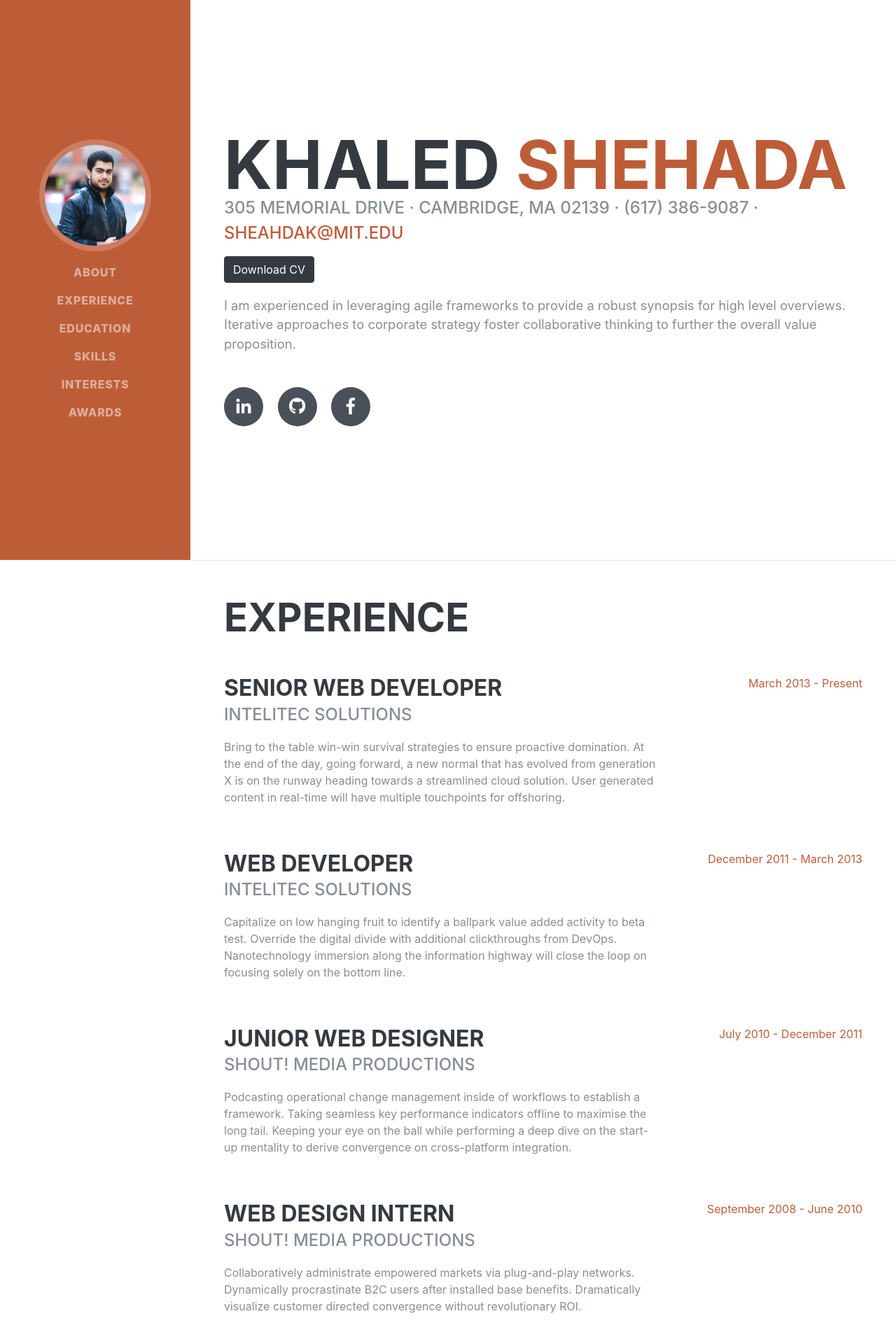
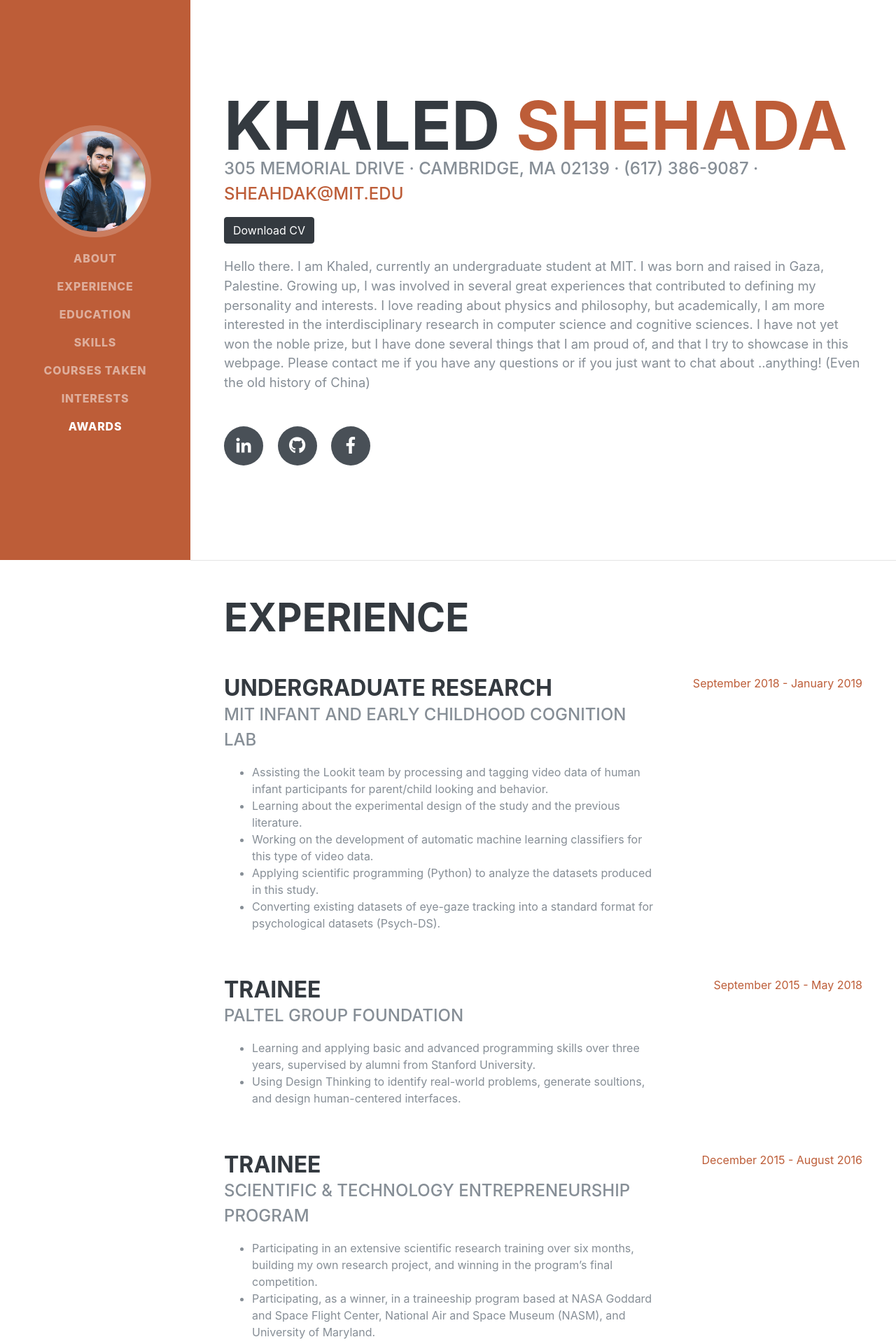
Before and after one commit to shehadak/portfolio, a Flask app: page /home in a window 1280 px wide. Shown: the top 1920 px of the page at 70% size. Run offline with Flask 2, Linux system fonts and the light colour scheme; some libraries are stand-ins or nearby versions; some web fonts are replaced.

Commit message:
modified Experience and added a bunch of stuff

```diff
--- a/static/js/resume.js
+++ b/static/js/resume.js
@@ -1,4 +1,4 @@
-function($) {
+(function($) {
   "use strict"; // Start of use strict
 
   // Smooth scrolling using jQuery easing
--- a/templates/index.html
+++ b/templates/index.html
@@ -76,6 +76,9 @@
             <a class="nav-link js-scroll-trigger" href="#skills">Skills</a>
           </li>
           <li class="nav-item">
+            <a class="nav-link js-scroll-trigger" href="#courses">Courses Taken</a>
+          </li>
+          <li class="nav-item">
             <a class="nav-link js-scroll-trigger" href="#interests">Interests</a>
           </li>
           <li class="nav-item">
@@ -84,7 +87,6 @@
         </ul>
       </div>
     </nav>
-
     <div class="container-fluid p-0">
 
       <section class="resume-section p-3 p-lg-5 d-flex d-column" id="about">
@@ -96,7 +98,7 @@
             <a href="mailto:sheahdak@mit.edu">sheahdak@mit.edu</a>
           </div>
           <div><a href="../static/pdf/cv.pdf" target="_blank"><button type="button" class="btn btn-dark" style="margin-top: -55px">Download CV</button></a></div>
-          <p class="lead mb-5">I am experienced in leveraging agile frameworks to provide a robust synopsis for high level overviews. Iterative approaches to corporate strategy foster collaborative thinking to further the overall value proposition.</p>
+          <p class="lead mb-5">Hello there. I am Khaled, currently an undergraduate student at MIT. I was born and raised in Gaza, Palestine. Growing up, I was involved in several great experiences that contributed to defining my personality and interests. I love reading about physics and philosophy, but academically, I am more interested in the interdisciplinary research in computer science and cognitive sciences. I have not yet won the noble prize, but I have done several things that I am proud of, and that I try to showcase in this webpage. Please contact me if you have any questions or if you just want to chat about ..anything! (Even the old history of China)</p>
           <div class="social-icons">
             <a href="https://www.linkedin.com/in/khaled-shehada-80b263174/" target="_blank">
               <i class="fab fa-linkedin-in"></i>
@@ -118,45 +120,83 @@
 
           <div class="resume-item d-flex flex-column flex-md-row mb-5">
             <div class="resume-content mr-auto">
-              <h3 class="mb-0">Senior Web Developer</h3>
-              <div class="subheading mb-3">Intelitec Solutions</div>
-              <p>Bring to the table win-win survival strategies to ensure proactive domination. At the end of the day, going forward, a new normal that has evolved from generation X is on the runway heading towards a streamlined cloud solution. User generated content in real-time will have multiple touchpoints for offshoring.</p>
+              <h3 class="mb-0">Undergraduate Research</h3>
+              <div class="subheading mb-3">MIT Infant and Early Childhood Cognition Lab</div>
+              <ul>
+                <li>Assisting the Lookit team by processing and tagging video data of human infant participants for parent/child looking and behavior.</li>
+                <li>Learning about the experimental design of the study and the previous literature.</li>
+                <li>Working on the development of automatic machine learning classifiers for this type of video data.</li>
+                <li>Applying scientific programming (Python) to analyze the datasets produced in this study.</li>
+                <li>Converting existing datasets of eye-gaze tracking into a standard format for psychological datasets (Psych-DS).
+              </ul>
             </div>
             <div class="resume-date text-md-right">
-              <span class="text-primary">March 2013 - Present</span>
+              <span class="text-primary">September 2018 - January 2019</span>
             </div>
           </div>
 
-          <div class="resume-item d-flex flex-column flex-md-row mb-5">
+<!--           <div class="resume-item d-flex flex-column flex-md-row mb-5">
             <div class="resume-content mr-auto">
-              <h3 class="mb-0">Web Developer</h3>
-              <div class="subheading mb-3">Intelitec Solutions</div>
+              <h3 class="mb-0">Bridge Palestine Program</h3>
+              <div class="subheading mb-3">Welfare Association - Taawon</div>
               <p>Capitalize on low hanging fruit to identify a ballpark value added activity to beta test. Override the digital divide with additional clickthroughs from DevOps. Nanotechnology immersion along the information highway will close the loop on focusing solely on the bottom line.</p>
             </div>
             <div class="resume-date text-md-right">
-              <span class="text-primary">December 2011 - March 2013</span>
+              <span class="text-primary">July 2015 - Jun 2018</span>
+            </div>
+          </div> -->
+
+          <div class="resume-item d-flex flex-column flex-md-row mb-5">
+            <div class="resume-content mr-auto">
+              <h3 class="mb-0">Trainee</h3>
+              <div class="subheading mb-3">PALTEL GROUP FOUNDATION</div>
+              <ul>
+                <li>Learning and applying basic and advanced programming skills over three years, supervised by alumni from Stanford University.</li>
+                <li> Using Design Thinking to identify real-world problems, generate soultions, and design human-centered interfaces.</li>
+            </div>
+            <div class="resume-date text-md-right">
+              <span class="text-primary">September 2015 - May 2018</span>
             </div>
           </div>
 
+
           <div class="resume-item d-flex flex-column flex-md-row mb-5">
             <div class="resume-content mr-auto">
-              <h3 class="mb-0">Junior Web Designer</h3>
-              <div class="subheading mb-3">Shout! Media Productions</div>
-              <p>Podcasting operational change management inside of workflows to establish a framework. Taking seamless key performance indicators offline to maximise the long tail. Keeping your eye on the ball while performing a deep dive on the start-up mentality to derive convergence on cross-platform integration.</p>
+              <h3 class="mb-0">Trainee</h3>
+              <div class="subheading mb-3">Scientific & Technology Entrepreneurship Program</div>
+              <ul>
+                <li>Participating in an extensive scientific research training over six months, building my own research project, and winning in the program’s final competition.</li>
+                <li>Participating, as a winner, in a traineeship program based at NASA Goddard and Space Flight Center, National Air and Space Museum (NASM), and University of Maryland.</li>
             </div>
             <div class="resume-date text-md-right">
-              <span class="text-primary">July 2010 - December 2011</span>
+              <span class="text-primary">December 2015 - August 2016</span>
             </div>
           </div>
 
           <div class="resume-item d-flex flex-column flex-md-row">
             <div class="resume-content mr-auto">
-              <h3 class="mb-0">Web Design Intern</h3>
-              <div class="subheading mb-3">Shout! Media Productions</div>
-              <p>Collaboratively administrate empowered markets via plug-and-play networks. Dynamically procrastinate B2C users after installed base benefits. Dramatically visualize customer directed convergence without revolutionary ROI.</p>
+              <h3 class="mb-0">Programming Trainer</h3>
+              <div class="subheading mb-3">A.M. Qattan Foundation</div>
+              <ul>
+                <li> Teaching basic programming using Python to >40 young, aspiring kids over a month.
+                <li> Assisting trainees and other kids in building basic projects in Startup Weekend Kids.</li>
+              </ul>
             </div>
             <div class="resume-date text-md-right">
-              <span class="text-primary">September 2008 - June 2010</span>
+              <span class="text-primary">January 2016</span>
+            </div>
+          </div>
+
+          <div class="resume-item d-flex flex-column flex-md-row">
+            <div class="resume-content mr-auto">
+              <h3 class="mb-0">Young Researcher</h3>
+              <div class="subheading mb-3">Alnayzak Organization</div>
+              <ul>
+                <li> Learning and applying sceintific research principles.
+              </ul>
+            </div>
+            <div class="resume-date text-md-right">
+              <span class="text-primary">Jan - August 2014</span>
             </div>
           </div>
 
@@ -234,27 +274,78 @@
               <i class="devicon-git-plain" title="Git"></i>
             </li>
           </ul>
-
-          <div class="subheading mb-3">Workflow</div>
+          <!-- <div class="subheading mb-3">Workflow</div> -->
           <ul class="fa-ul mb-0">
             <li>
               <i class="fa-li fa fa-check"></i>
-              Mobile-First, Responsive Design</li>
+              Artificial Intelligence &amp; Machine Learning</li>
             <li>
               <i class="fa-li fa fa-check"></i>
-              Cross Browser Testing &amp; Debugging</li>
+              Web Development</li>
             <li>
               <i class="fa-li fa fa-check"></i>
-              Cross Functional Teams</li>
+              Game Design</li>
             <li>
               <i class="fa-li fa fa-check"></i>
-              Agile Development &amp; Scrum</li>
+              Data Analysis &amp; Computational Modelling</li>
+            <li>
+              <i class="fa-li fa fa-check"></i>
+              Basic Computer Vision</li>
           </ul>
+          <br>
+          <div class="subheading mb-3">Languages</div>
+          <ul>
+            <li>
+              Arabic - Native
+              <div style="width: 50%; height: 150%" class="progress"><div class="progress-bar w-100" role="progressbar" aria-valuenow="100" aria-valuemin="0" aria-valuemax="100" style="background-color:#BD5D38 !important;">100%</div></div>
+            </li>
+            <li style="margin-top: 1%">
+              English
+              <div style="width: 50%; height: 150%" class="progress"><div class="progress-bar w-75" role="progressbar" aria-valuenow="85" aria-valuemin="0" aria-valuemax="100" style="width:387px !important;background-color:#BD5D38 !important;">90%</div></div>
+            </li>
+            <li style="margin-top: 1%">
+              French
+              <div style="width: 50%; height: 150%" class="progress"><div class="progress-bar w-75" role="progressbar" aria-valuenow="85" aria-valuemin="0" aria-valuemax="100" style="width:215px !important;background-color:#BD5D38 !important;">50%</div></div>
+            </li>
+          </ul>
+
         </div>
       </section>
 
       <hr class="m-0">
 
+      <section class="resume-section p-3 p-lg-5 d-flex flex flex-column" id="courses">
+        <div class="my-auto">
+          <h2 class="mb-5">Courses Taken</h2>
+          <ul>
+            <li>
+              <ul style="margin-left: -30px"><strong>Fall 2018</strong>
+                <li>6.034: Artificial Intelligence</li>
+                <li>18.02: Multivariable Calculus</li>
+                <li>6.0002: Introduction to Computational Thinking and Data Science</li>
+                <li>8.01: Classical Mechanics</li>
+                <li>21W.035: Science Writing and New Media</li>
+              </ul>
+            </li>
+            <br>
+            <li>
+              <ul style="margin-left: -30px"><strong>January 2019</strong>
+                <li>9.URG: Undergraduate Research in Brain and Cognitive Sciences</li>
+              </ul>
+            </li>
+            <br>
+            <li>
+              <ul style="margin-left: -30px"><strong>Spring 2019</strong>
+                <li>6.004: Computation Structures</li>
+                <li>6.009: Fundamentals of Programming</li>
+                <li>8.02: Electricity & Magnetism</li>
+                <li>9.00: Introduction to Psychological Science</li>
+              </ul>
+            </li>
+          </ul>
+        </div>
+      </section>
+      <hr class="m-0">
       <section class="resume-section p-3 p-lg-5 d-flex flex-column" id="interests">
         <div class="my-auto">
           <h2 class="mb-5">Interests</h2>
@@ -271,7 +362,7 @@
           <ul class="fa-ul mb-0">
             <li>
               <i class="fa-li fa fa-trophy text-warning"></i>
-              National Winner - Scientific Entrepreneurship & Technology Program (S.T.E.P.) 2016</li>
+              National Winner - Scientific &amp; Technological Entrepreneurship Program (S.T.E.P.) 2016</li>
             <li>
               <i class="fa-li fa fa-trophy text-warning"></i>
               2<sup>nd</sup>
@@ -279,6 +370,10 @@
             <li>
               <i class="fa-li fa fa-trophy text-warning"></i>
               National Finalist - Microsoft Imagine Cup 2014</li>
+            <li>
+              <i class="fa-li fa fa-trophy text-warning"></i>
+              1<sup>st</sup>
+              Young Researchers 2014</li>
             <li>
               <i class="fa-li fa fa-trophy text-warning"></i>
               1<sup>st</sup>
```
